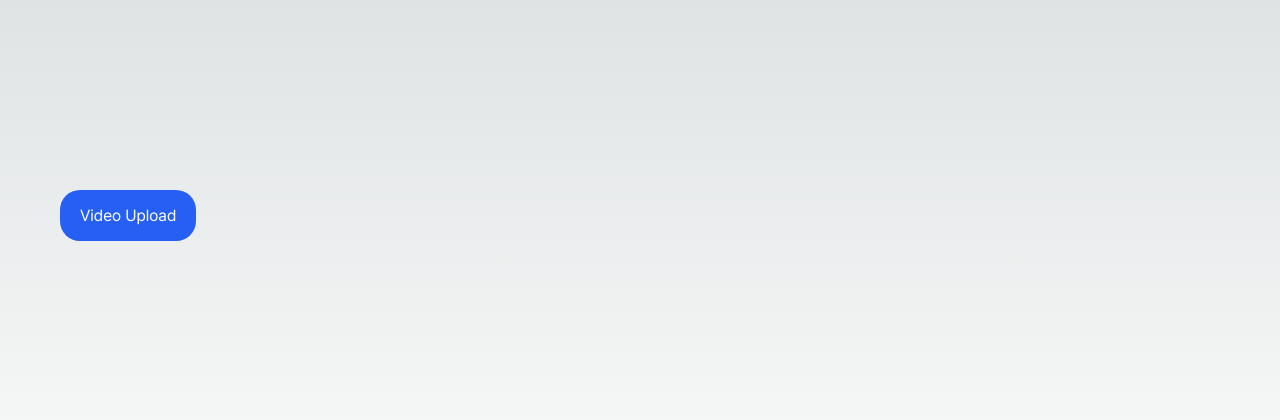
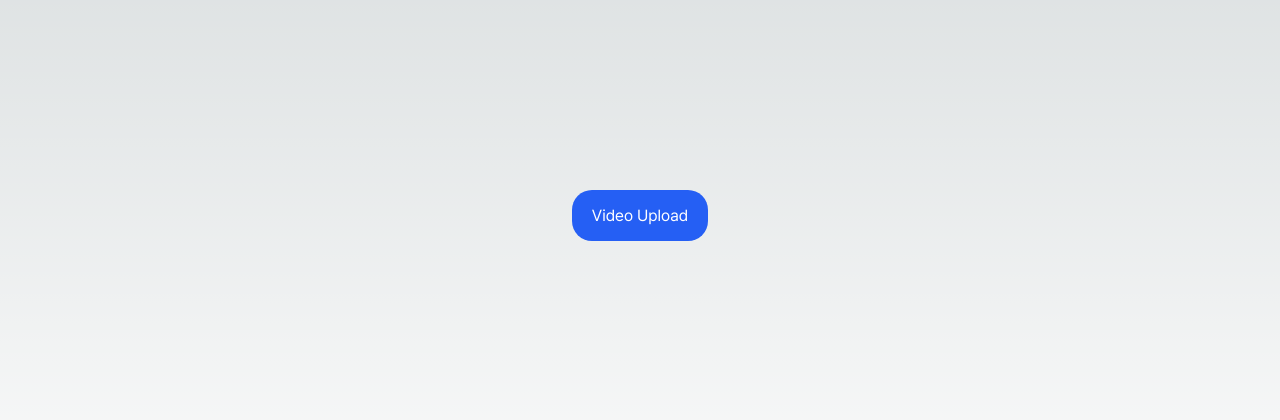
Before and after one commit to DillonMemo/pluginturtor-client, a Next.js app: page /en in a window 1280 px wide. Shown: the part 184-604 px from the top of the page. Built offline with nearby package versions, Linux system fonts and the light colour scheme.

Commit message:
test R&D

```diff
--- a/src/components/shortcut.plugin/VideoControl.component.tsx
+++ b/src/components/shortcut.plugin/VideoControl.component.tsx
@@ -16,15 +16,17 @@ export default function VideoControl({ videoRef }: Props) {
         videoRef.current.pause()
         setVideoResource((prev) => ({ ...prev, isPaused: !prev.isPaused }))
       }}>
-      <PauseIcon />
+      <PlayIcon />
     </button>
   ) : (
     <button
       onClick={() => {
+        const { timeRange, currentTime } = videoRef.current
+        currentTime === timeRange[1] && (videoRef.current.currentTime = timeRange[0])
         videoRef.current.play()
         setVideoResource((prev) => ({ ...prev, isPaused: !prev.isPaused }))
       }}>
-      <PlayIcon />
+      <PauseIcon />
     </button>
   )
 }
--- a/src/components/shortcut.plugin/index.tsx
+++ b/src/components/shortcut.plugin/index.tsx
@@ -4,7 +4,7 @@ import * as d3 from 'd3'
 import { CustomVideoElement, Multer, SliderArgs, SliderLayout } from '@/src/type'
 import React, { useCallback, useEffect, useRef } from 'react'
 import { findClosestRatio, slider } from '@/src/utils'
-import { loadingState, videoResourceState } from '@/src/recoil/atom'
+import { loadingState, videoResource, videoResourceState } from '@/src/recoil/atom'
 import Loading from '../Loading'
 import VideoControl from './VideoControl.component'
 import styled from 'styled-components'
@@ -168,7 +168,12 @@ const Shortcut: React.FC = () => {
 
   return (
     <Main margin={layout.margin}>
-      <div ref={wrapperRef} className="wrapper">
+      <div
+        ref={wrapperRef}
+        className="wrapper"
+        style={{
+          gridTemplateColumns: isEdit ? `repeat(2, 1fr)` : `repeat(1, 1fr)`,
+        }}>
         <div className="video-wrapper">
           <div className={`upload-container` + (isEdit ? ' hidden' : '')}>
             {/* video file type must be MP4 */}
@@ -212,7 +217,9 @@ const Shortcut: React.FC = () => {
   )
 }
 
-export const Main = styled.main<{ margin: SliderLayout['margin'] }>`
+export const Main = styled.main<{
+  margin: SliderLayout['margin']
+}>`
   display: flex;
   flex-flow: column nowrap;
   align-items: center;
@@ -225,16 +232,17 @@ export const Main = styled.main<{ margin: SliderLayout['margin'] }>`
   padding: 2rem 2.5rem;
 
   .wrapper {
+    display: grid;
+    gap: 1.25rem;
+
     width: 100%;
-    display: flex;
-    align-items: center;
-    gap: 1.25rem;
     padding: ${({ margin }) => `0 ${margin.right}px 0 ${margin.left}px`};
     .video-wrapper {
       user-select: none;
+      position: relative;
 
-      position: relative;
       display: flex;
+      justify-content: center;
 
       .video-container {
         video {
@@ -249,6 +257,7 @@ export const Main = styled.main<{ margin: SliderLayout['margin'] }>`
     .control-wrapper {
       display: flex;
       flex-flow: row nowrap;
+      justify-content: center;
       .button-group {
         display: inline-flex;
         flex-flow: row nowrap;
```
